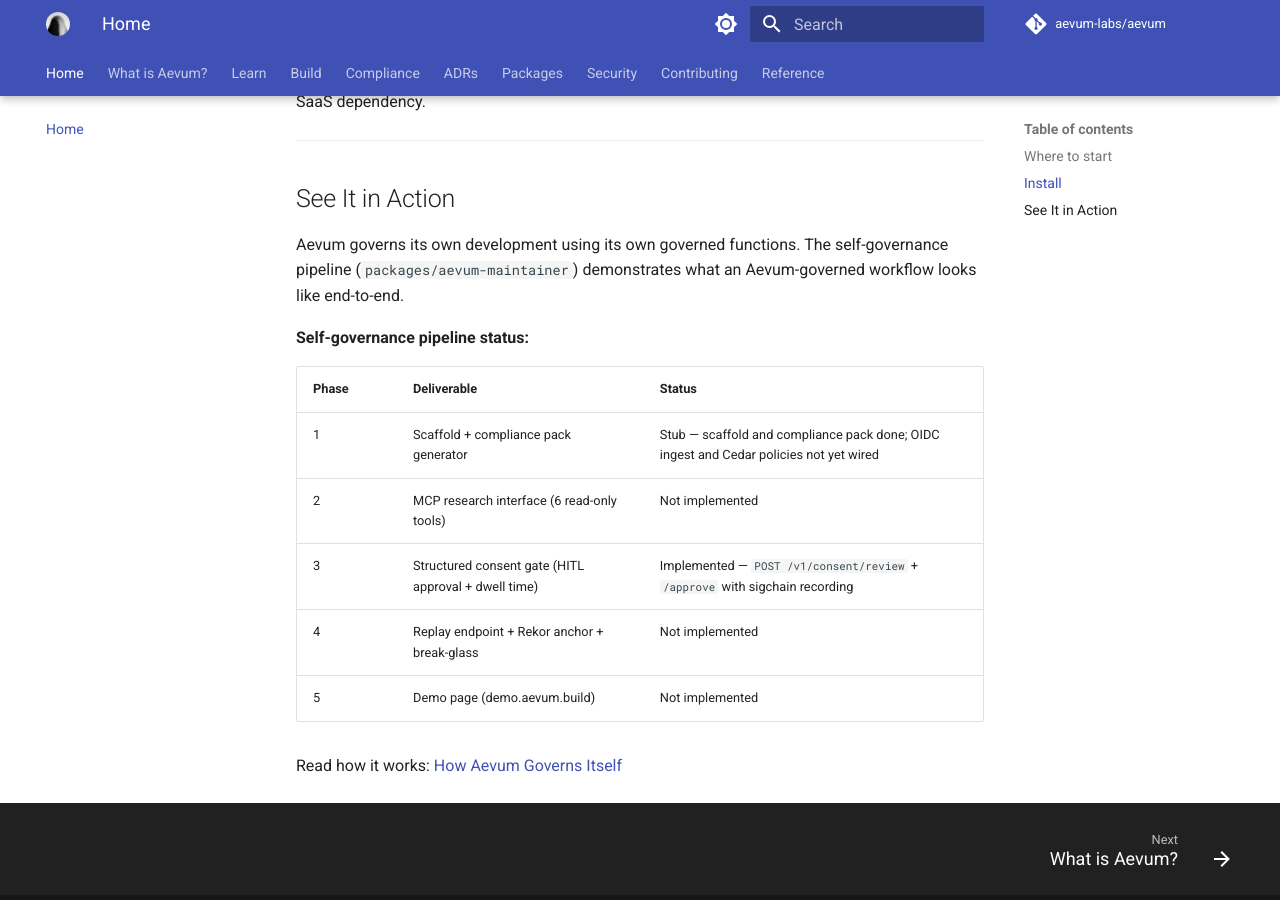
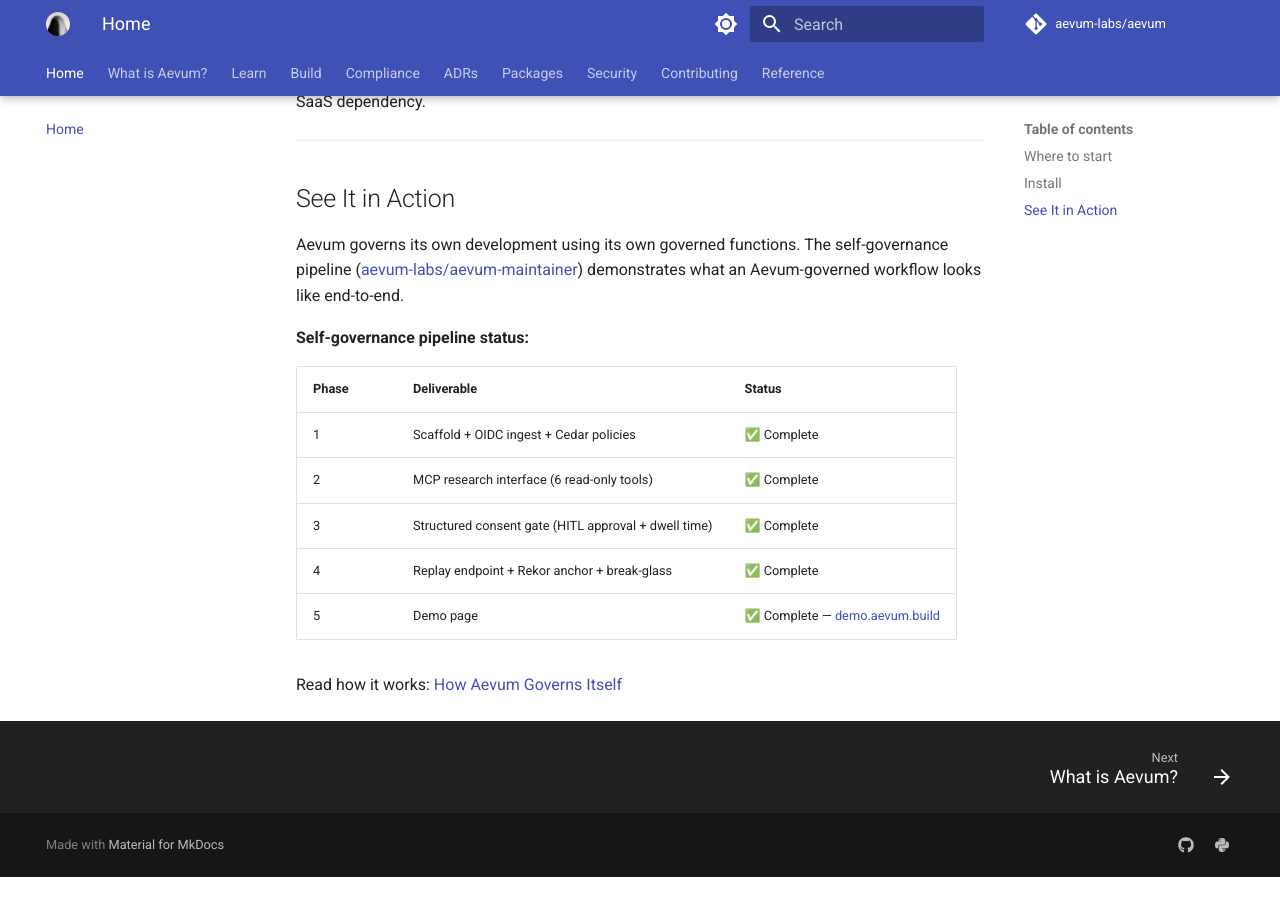
Before and after one commit to aevum-labs/aevum, an MkDocs documentation site: the page built from docs/index.md, in a window 1280 px wide and 900 px high, scrolled down 930 px. Built offline with MkDocs 1.6.1 and Material for MkDocs 9.7.7, drawn with Linux system fonts in a browser that asks for light colours; plug-ins that fetch from the network failed and are left out; comment, search, counter and statistics services are not loaded; after the commit the page ends 1807 px from its top, so only the background shows below that.

Commit message:
docs: update self-governance pipeline status to reflect v0.5.0 reality
All five aevum-maintainer phases are complete and live at demo.aevum.build.
Updated status table from "Not implemented"/"Planned" to ✅ Complete.
Fixed packages/aevum-maintainer reference to separate private repo.

https://claude.ai/code/session_01Pg276jMH1Mbj2ewmWstQbJ

```diff
--- a/docs/index.md
+++ b/docs/index.md
@@ -55,17 +55,17 @@ No vendor API. No licensing server. No SaaS dependency.
 ## See It in Action
 
 Aevum governs its own development using its own governed functions.
-The self-governance pipeline (`packages/aevum-maintainer`) demonstrates
+The self-governance pipeline ([aevum-labs/aevum-maintainer](https://github.com/aevum-labs/aevum-maintainer)) demonstrates
 what an Aevum-governed workflow looks like end-to-end.
 
 **Self-governance pipeline status:**
 
 | Phase | Deliverable | Status |
 |---|---|---|
-| 1 | Scaffold + compliance pack generator | Stub — scaffold and compliance pack done; OIDC ingest and Cedar policies not yet wired |
-| 2 | MCP research interface (6 read-only tools) | Not implemented |
-| 3 | Structured consent gate (HITL approval + dwell time) | Implemented — `POST /v1/consent/review` + `/approve` with sigchain recording |
-| 4 | Replay endpoint + Rekor anchor + break-glass | Not implemented |
-| 5 | Demo page (demo.aevum.build) | Not implemented |
+| 1 | Scaffold + OIDC ingest + Cedar policies | ✅ Complete |
+| 2 | MCP research interface (6 read-only tools) | ✅ Complete |
+| 3 | Structured consent gate (HITL approval + dwell time) | ✅ Complete |
+| 4 | Replay endpoint + Rekor anchor + break-glass | ✅ Complete |
+| 5 | Demo page | ✅ Complete — [demo.aevum.build](https://demo.aevum.build) |
 
 Read how it works: [How Aevum Governs Itself](/learn/self-governance/)
```
